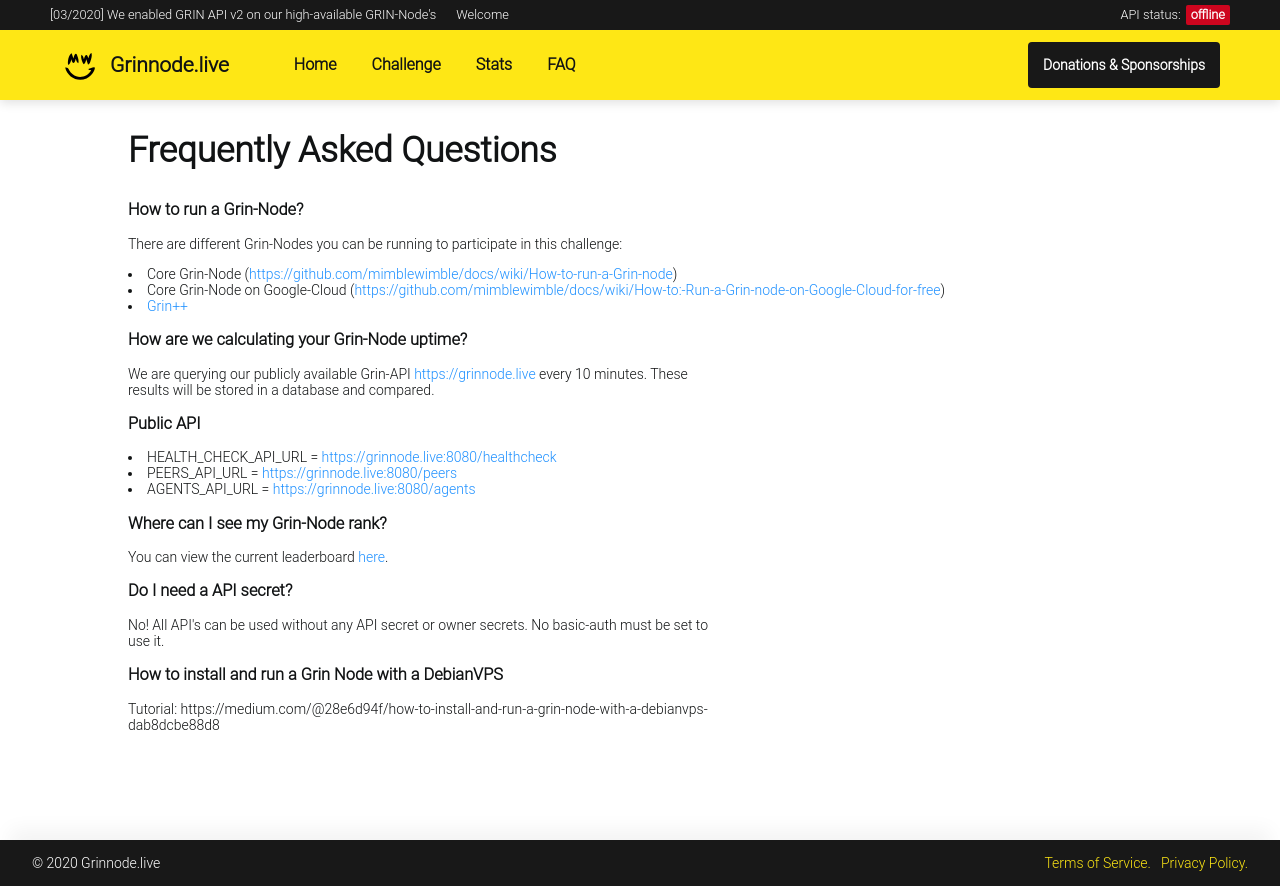
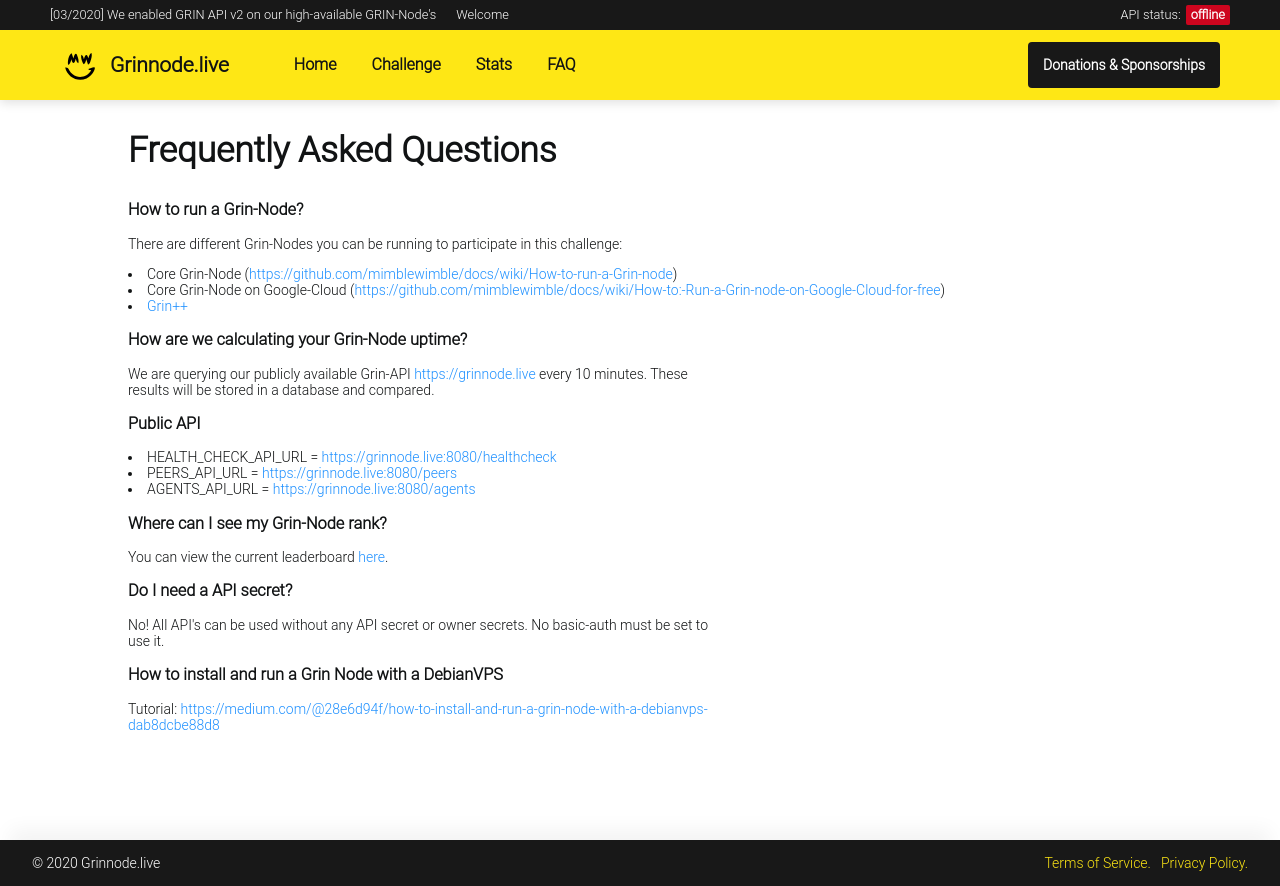
Before and after one commit to Grinnode-live/grinnode-live-frontend, a Vue app: page /faq in a window 1280 px wide. Built offline with nearby package versions, Linux system fonts and the light colour scheme; no server answers.

Commit message:
Update FAQ.vue
add https://medium.com/@28e6d94f/how-to-install-and-run-a-grin-node-with-a-debianvps-dab8dcbe88d8

```diff
--- a/src/views/FAQ.vue
+++ b/src/views/FAQ.vue
@@ -37,7 +37,7 @@
                         No basic-auth must be set to use it.
                    <p>
                    <h3>How to install and run a Grin Node with a DebianVPS</h3>
-                   <p>Tutorial: https://medium.com/@28e6d94f/how-to-install-and-run-a-grin-node-with-a-debianvps-dab8dcbe88d8
+                   <p>Tutorial: <a href="https://medium.com/@28e6d94f/how-to-install-and-run-a-grin-node-with-a-debianvps-dab8dcbe88d8">https://medium.com/@28e6d94f/how-to-install-and-run-a-grin-node-with-a-debianvps-dab8dcbe88d8</a>
                    </p>
                 </div>
             </section>
```
